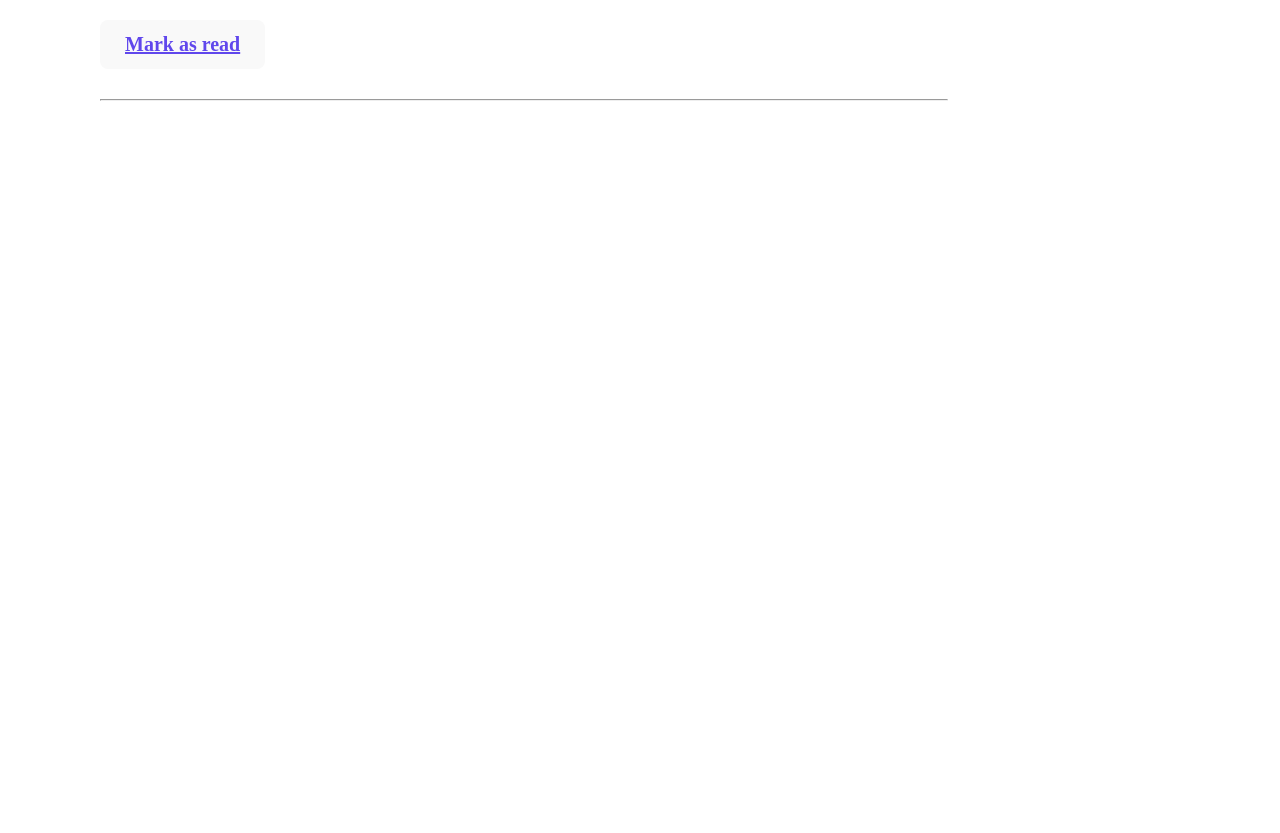
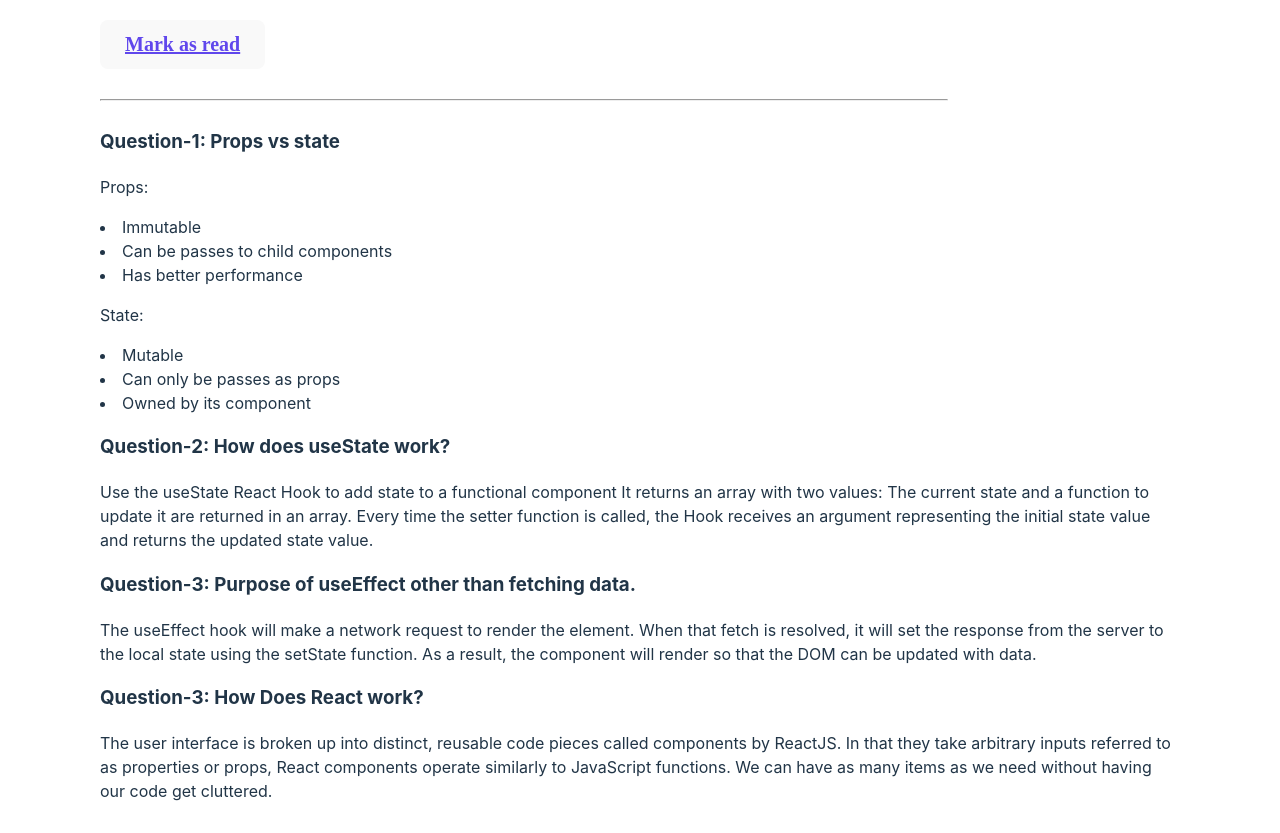
Before and after one commit to ataur28/knowledge-cafe, a React (Vite) app: page / in a window 1280 px wide. Shown: the part 3820-4653 px from the top of the page. Before the commit the page ends 3959 px from the top, so only its background shows below. Built offline with nearby package versions, Linux system fonts and the light colour scheme.

Commit message:
added blog question answer part

```diff
--- a/src/App.jsx
+++ b/src/App.jsx
@@ -4,6 +4,8 @@ import viteLogo from '/vite.svg'
 import './App.css'
 import Header from './componenets/Header/Header'
 import Content from './componenets/Content/Content'
+import BlogQuestionAnswer from './componenets/BlogQuestionAnswer/BlogQuestionAnswer'
+
 
 function App() {
   const [count, setCount] = useState(0)
@@ -12,6 +14,7 @@ function App() {
     <div className="App main-container">
       <Header></Header>
       <Content></Content>
+      <BlogQuestionAnswer></BlogQuestionAnswer>
     </div>
   )
 }
--- /dev/null
+++ b/src/componenets/BlogQuestionAnswer/BlogQuestionAnswer.jsx
@@ -0,0 +1,34 @@
+import React from 'react';
+import './BlogQuestionAnswer.css'
+
+const BlogQuestionAnswer = () => {
+    return (
+        <div>
+            <div>
+                <h3>Question-1: Props vs state</h3>
+                <p>Props:</p>
+                <li>Immutable</li>
+                <li>Can be passes to child components</li>
+                <li>Has better performance</li>
+                <p>State:</p>
+                <li>Mutable</li>
+                <li>Can only be passes as props</li>
+                <li>Owned by its component</li>
+            </div>
+            <div>
+                <h3>Question-2: How does useState work?</h3>
+                <p>Use the useState React Hook to add state to a functional component It returns an array with two values: The current state and a function to update it are returned in an array. Every time the setter function is called, the Hook receives an argument representing the initial state value and returns the updated state value.</p>
+            </div>
+            <div>
+                <h3>Question-3: Purpose of useEffect other than fetching data.</h3>
+                <p>The useEffect hook will make a network request to render the element. When that fetch is resolved, it will set the response from the server to the local state using the setState function. As a result, the component will render so that the DOM can be updated with data.</p>
+            </div>
+            <div>
+            <h3>Question-3: How Does React work?</h3>
+            <p>The user interface is broken up into distinct, reusable code pieces called components by ReactJS. In that they take arbitrary inputs referred to as properties or props, React components operate similarly to JavaScript functions. We can have as many items as we need without having our code get cluttered.</p>
+            </div>
+        </div>
+    );
+};
+
+export default BlogQuestionAnswer;
```
Also changed, not shown: src/componenets/BlogQuestionAnswer/BlogQuestionAnswer.css (added).
